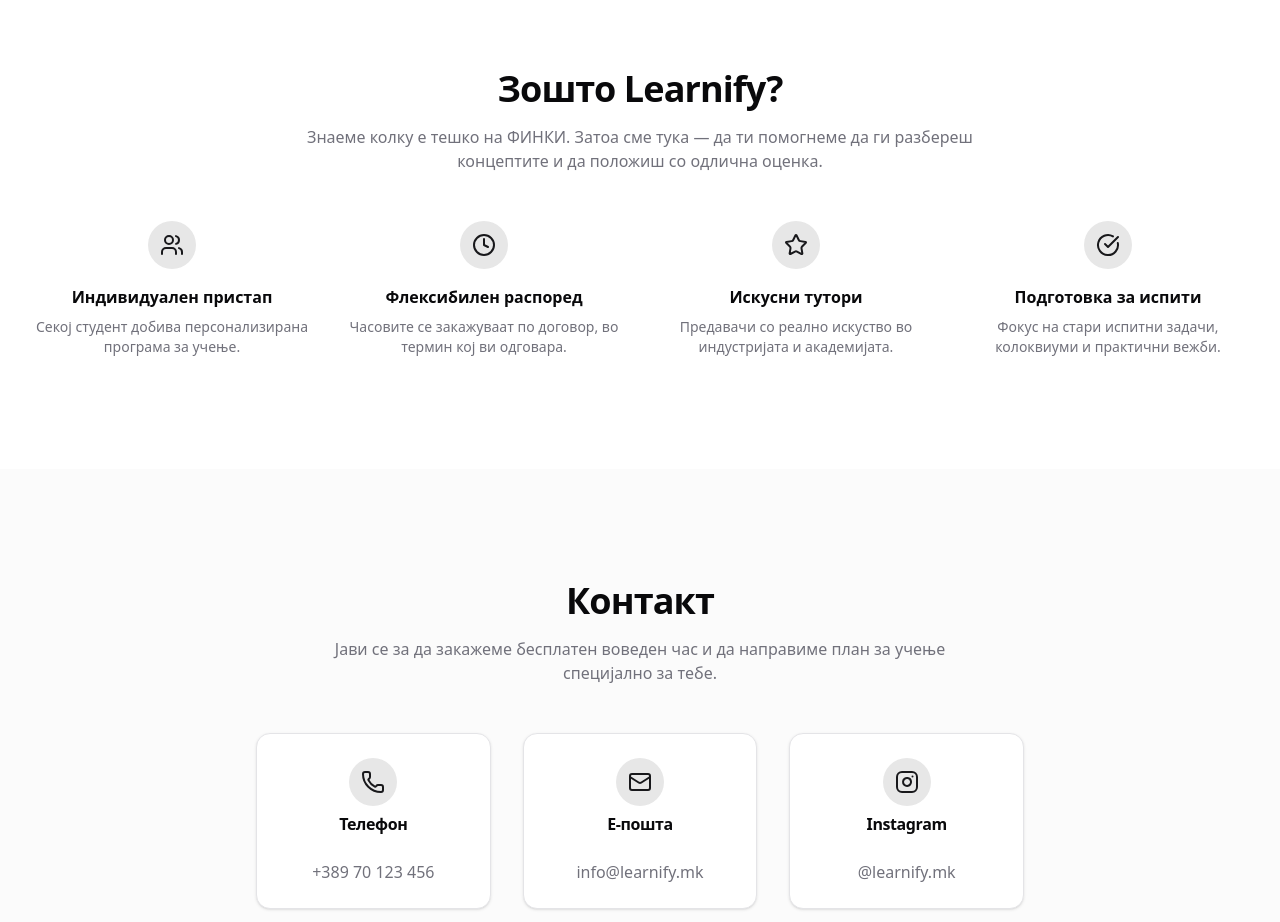
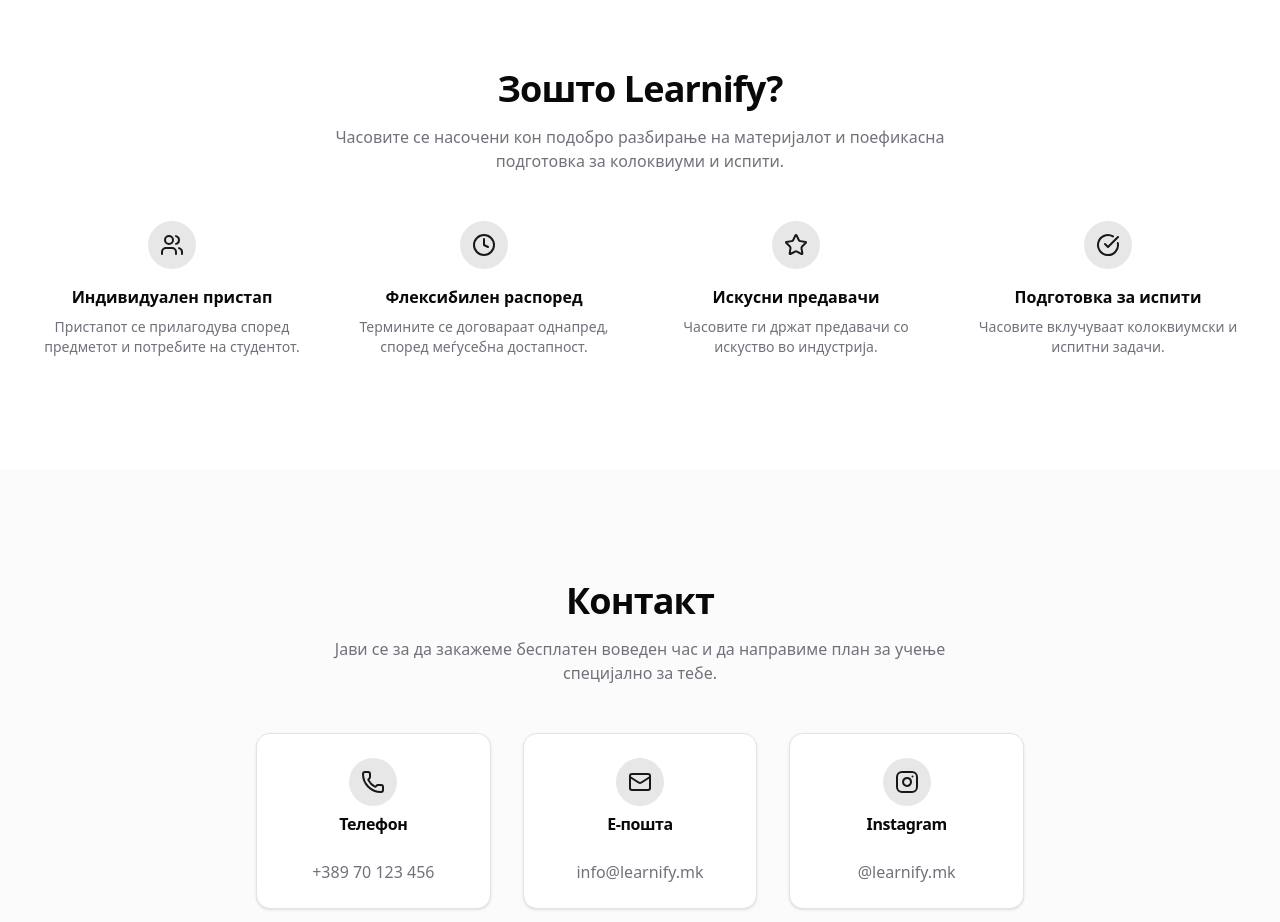
Before and after one commit to Delemangi/learnify, a React (Vite) app: page / in a window 1280 px wide. Shown: the part 1440-2362 px from the top of the page. Built offline with nearby package versions, Linux system fonts and the light colour scheme.

Commit message:
Update about section

```diff
--- a/src/components/about-section.tsx
+++ b/src/components/about-section.tsx
@@ -13,8 +13,8 @@
             Зошто Learnify?
           </h2>
           <p className="mx-auto mt-4 max-w-2xl text-muted-foreground">
-            Знаеме колку е тешко на ФИНКИ. Затоа сме тука — да ти помогнеме да
-            ги разбереш концептите и да положиш со одлична оценка.
+            Часовите се насочени кон подобро разбирање на материјалот и
+            поефикасна подготовка за колоквиуми и испити.
           </p>
         </div>
       </AnimateIn>
--- a/src/data/features.ts
+++ b/src/data/features.ts
@@ -8,23 +8,24 @@
 
 export const features: FeatureData[] = [
   {
-    description: 'Секој студент добива персонализирана програма за учење.',
+    description:
+      'Пристапот се прилагодува според предметот и потребите на студентот.',
     icon: Users,
     title: 'Индивидуален пристап',
   },
   {
     description:
-      'Часовите се закажуваат по договор, во термин кој ви одговара.',
+      'Термините се договараат однапред, според меѓусебна достапност.',
     icon: Clock,
     title: 'Флексибилен распоред',
   },
   {
-    description: 'Предавачи со реално искуство во индустријата и академијата.',
+    description: 'Часовите ги држат предавачи со искуство во индустрија.',
     icon: Star,
-    title: 'Искусни тутори',
+    title: 'Искусни предавачи',
   },
   {
-    description: 'Фокус на стари испитни задачи, колоквиуми и практични вежби.',
+    description: 'Часовите вклучуваат колоквиумски и испитни задачи.',
     icon: CheckCircle,
     title: 'Подготовка за испити',
   },
```
